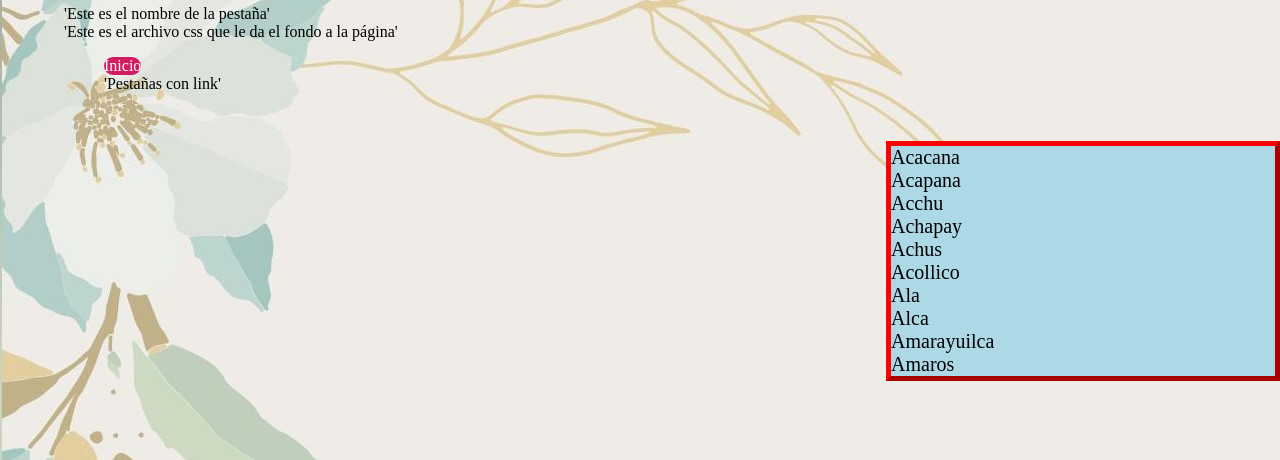
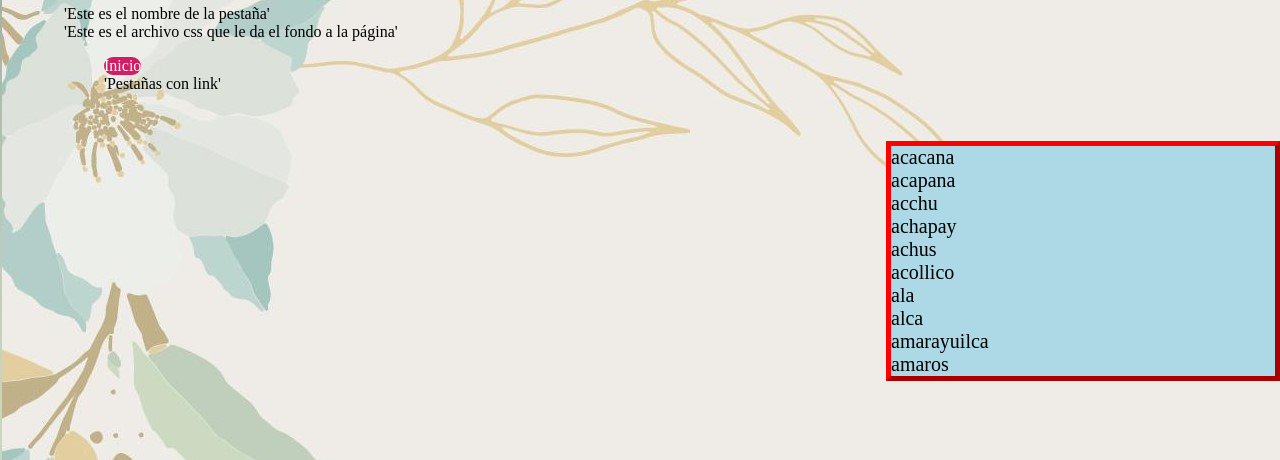
Before and after one commit to glosascroniquenses/Pruebas, a Jekyll site: the page built from _autores/cronista01.html, in a window 1280 px wide. Shown: the top 460 px of the page. Built offline with Jekyll 4.4.1, drawn with Linux system fonts in a browser that asks for light colours.

Commit message:
Update autore.html

```diff
--- a/_layouts/autore.html
+++ b/_layouts/autore.html
@@ -5,7 +5,6 @@ layout: default
 
 {% if page.data %}
     <div id="palabras2">
-
 
       {% assign rows = site.data[page.data] %}
       {% capture unique_word_string %}{% for row in rows %}{% capture current_word %}
@@ -15,13 +14,9 @@ layout: default
 
 
       {% for word in unique_word_array %}
-      {{ word | uppercase }}
+      {{ word | downcase }}
 	    </br>
 	 {% endfor %}
-
-
-
-
 
      </div>
 
```
